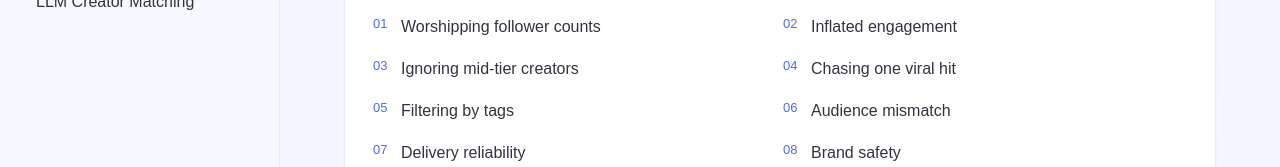
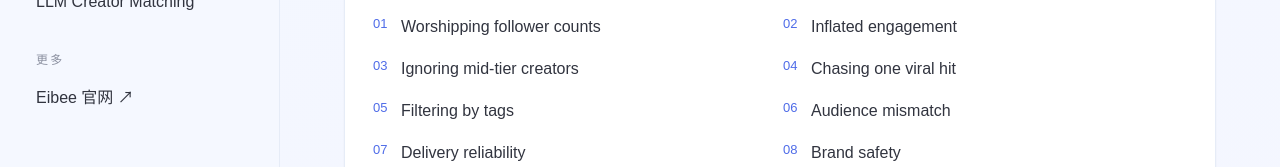
Before and after one commit to PartinGQAQ/eibee-resource-center, a plain HTML site: page 8-mistakes-en.html in a window 1280 px wide. Shown: the part 561-728 px from the top of the page. Drawn offline with Linux system fonts and the light colour scheme.

Commit message:
侧边栏新增「更多」分组：Eibee 官网外链

```diff
--- a/8-mistakes-en.html
+++ b/8-mistakes-en.html
@@ -22,6 +22,10 @@
 </div><div class="sidebar-group">
   <div class="sidebar-group-title">PRODUCT &amp; PLATFORM</div>
   <a class="sidebar-item" href="fund-escrow.html?sharecode=LYEO55FTEU"><span class="si-icon">›</span>Funds Escrow &amp; Platform Protection</a><a class="sidebar-item" href="ai-expert.html?sharecode=LYEO55FTEU"><span class="si-icon">›</span>AI Creator Marketing Expert</a><a class="sidebar-item" href="llm-matching.html?sharecode=LYEO55FTEU"><span class="si-icon">›</span>LLM Creator Matching</a>
+</div>
+<div class="sidebar-group">
+  <div class="sidebar-group-title">更多</div>
+  <a class="sidebar-item" href="https://www.eibee.ai" target="_blank" rel="noopener"><span class="si-icon">›</span>Eibee 官网 ↗</a>
 </div>
   </div>
 </aside>
```
Also changed, not shown: 8-mistakes.html (+4 -0 lines), ai-expert-en.html (+4 -0 lines), ai-expert.html (+4 -0 lines), fund-escrow-en.html (+4 -0 lines), fund-escrow.html (+4 -0 lines), index-en.html (+4 -0 lines), index.html (+4 -0 lines), llm-matching-en.html (+4 -0 lines), llm-matching.html (+4 -0 lines), methodology-en.html (+4 -0 lines), methodology.html (+4 -0 lines).
